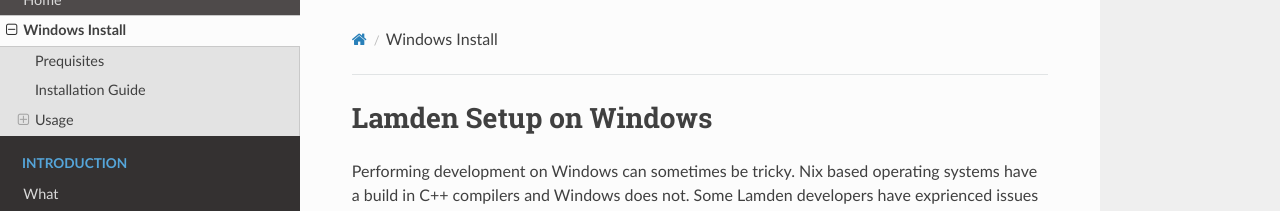
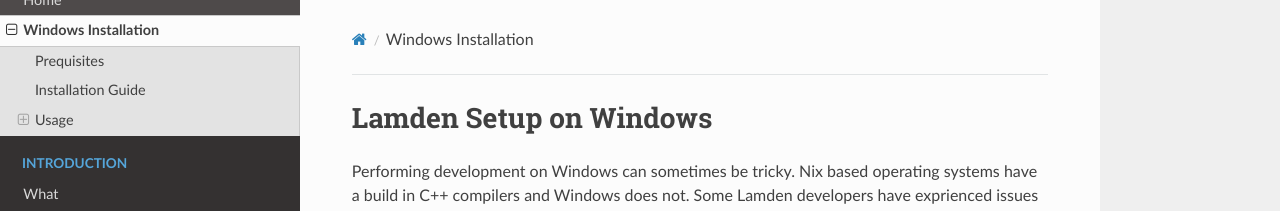
Before and after one commit to Lamden/contracting-docs, an MkDocs documentation site: the page built from docs/windows.md, in a window 1280 px wide and 900 px high. Shown: the top 211 px of the window. Built offline with MkDocs 1.6.1, drawn with Linux system fonts in a browser that asks for light colours; nearby versions of some CDN libraries.

Commit message:
Update mkdocs.yml

```diff
--- a/mkdocs.yml
+++ b/mkdocs.yml
@@ -2,7 +2,7 @@ site_name: Lamden Contracting
 theme: readthedocs
 nav:
     - Home: index.md
-    - Windows Install: windows.md
+    - Windows Installation: windows.md
 
     - Introduction:
       - What: intro/intro.md
```
